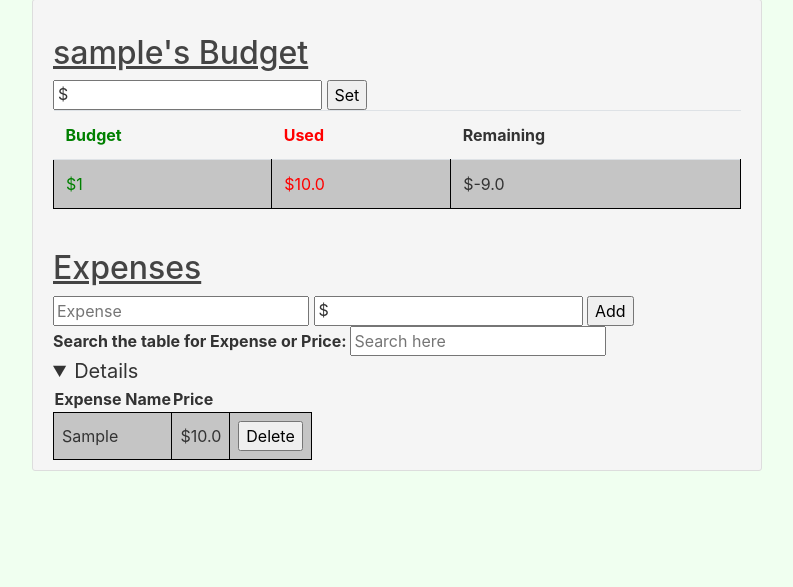
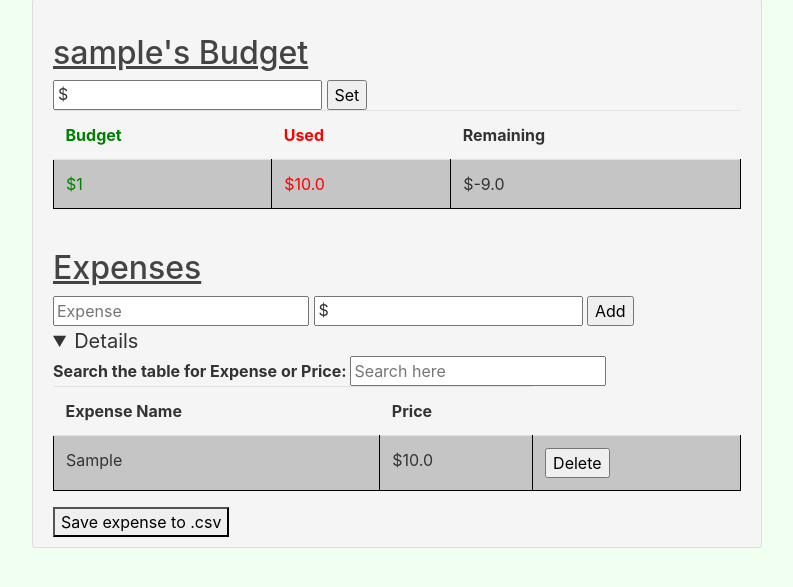
Before and after one commit to quong1/PayUp, a Flask app: page / in a window 1280 px wide. Shown: the part 101-688 px from the top of the page, without its empty margins (53-846 px from the left). Run offline with Flask 2, Linux system fonts and the light colour scheme; a user stored in the database is signed in; tables that the repository leaves empty hold one stand-in row (values such as "Sample post"); some libraries are stand-ins or nearby versions.

Commit message:
added functionality where user can export expense table to csv file

```diff
--- a/templates/home.html
+++ b/templates/home.html
@@ -57,17 +57,15 @@
                 border: 1px solid black;
             }
         </style>
-
-        <b>Search the table for Expense or Price:
-            <input id="searchh" type="text" placeholder="Search here">
-        </b>
         <details open>
             <summary style="font-size: 20px;">Details</summary>
-            <table id="table1" class="table1">
+            <table id="table1" class="table">
+                <b>Search the table for Expense or Price:
+                    <input id="searchh" type="text" placeholder="Search here">
+                </b><br>
                 <tr>
                     <th>Expense Name</th>
                     <th>Price</th>
-                    <th></th>
                 </tr>
                 {% for expense in expenses %}
                 <tr>
@@ -84,6 +82,7 @@
                 </tr>
                 {% endfor %}
             </table>
+            <button id="export">Save expense to .csv</button>
             <script>
                 $(document).ready(function () {
                     $("#searchh").on("keyup", function () {
@@ -96,6 +95,47 @@
                 });
             </script>
         </details>
+        <script type="text/javascript">
+            const toCsv = function (table) {
+                // Query all rows
+                const rows = table.querySelectorAll('tr');
+
+                return [].slice
+                    .call(rows)
+                    .map(function (row) {
+                        // Query all cells
+                        const cells = row.querySelectorAll('th,td');
+                        return [].slice
+                            .call(cells)
+                            .map(function (cell) {
+                                return cell.textContent;
+                            })
+                            .join(',');
+                    })
+                    .join('\n');
+            };
+
+            const download = function (text, fileName) {
+                const link = document.createElement('a');
+                link.setAttribute('href', `data:text/csv;charset=utf-8,${encodeURIComponent(text)}`);
+                link.setAttribute('download', fileName);
+
+                link.style.display = 'none';
+                document.body.appendChild(link);
+
+                link.click();
+
+                document.body.removeChild(link);
+            };
+
+            const table = document.getElementById('table1');
+            const exportBtn = document.getElementById('export');
+
+            exportBtn.addEventListener('click', function () {
+                const csv = toCsv(table);
+                download(csv, 'Expenses.csv');
+            });
+        </script>
     </div>
 </body>
 {% endblock content %}
```
